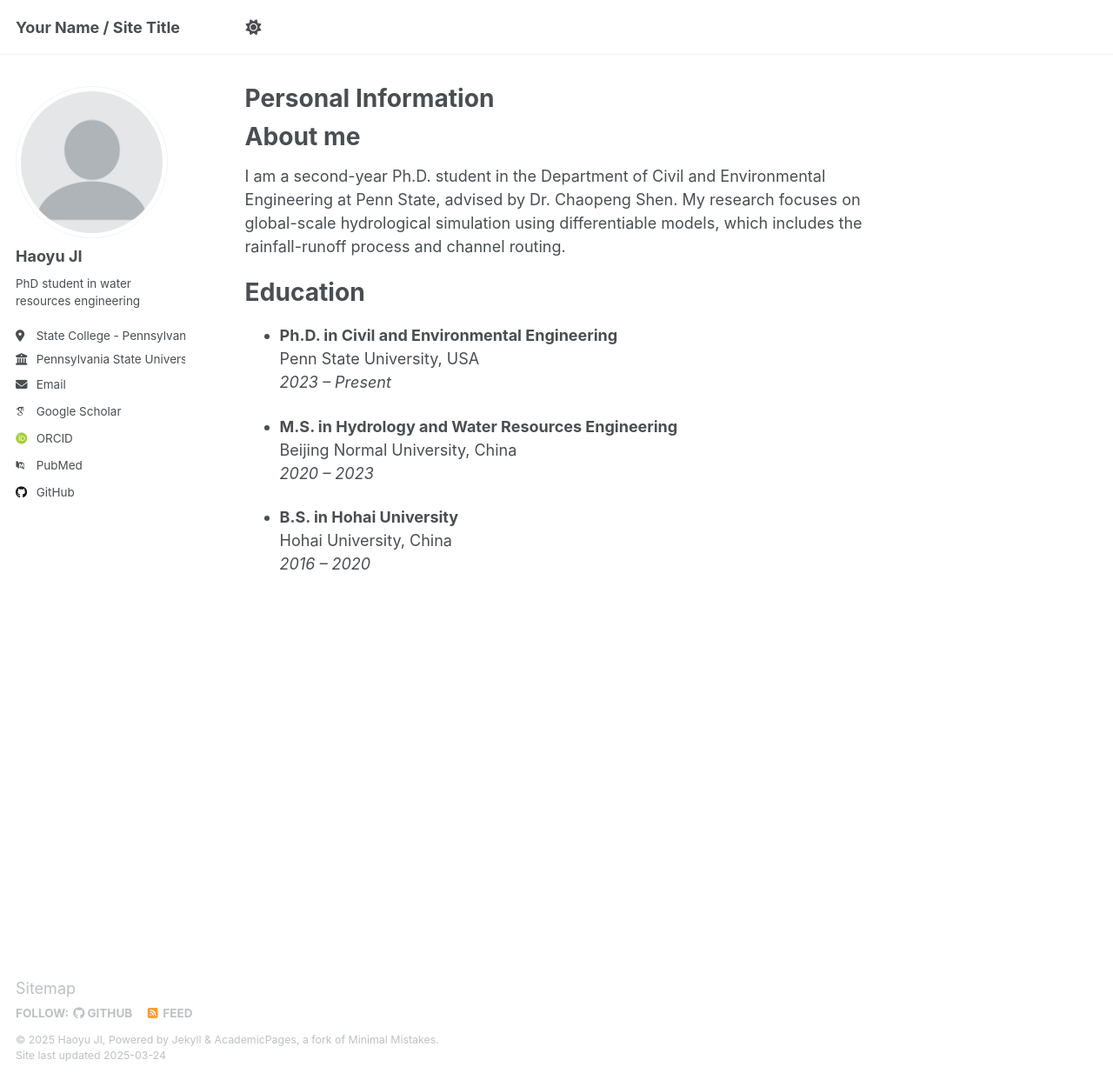
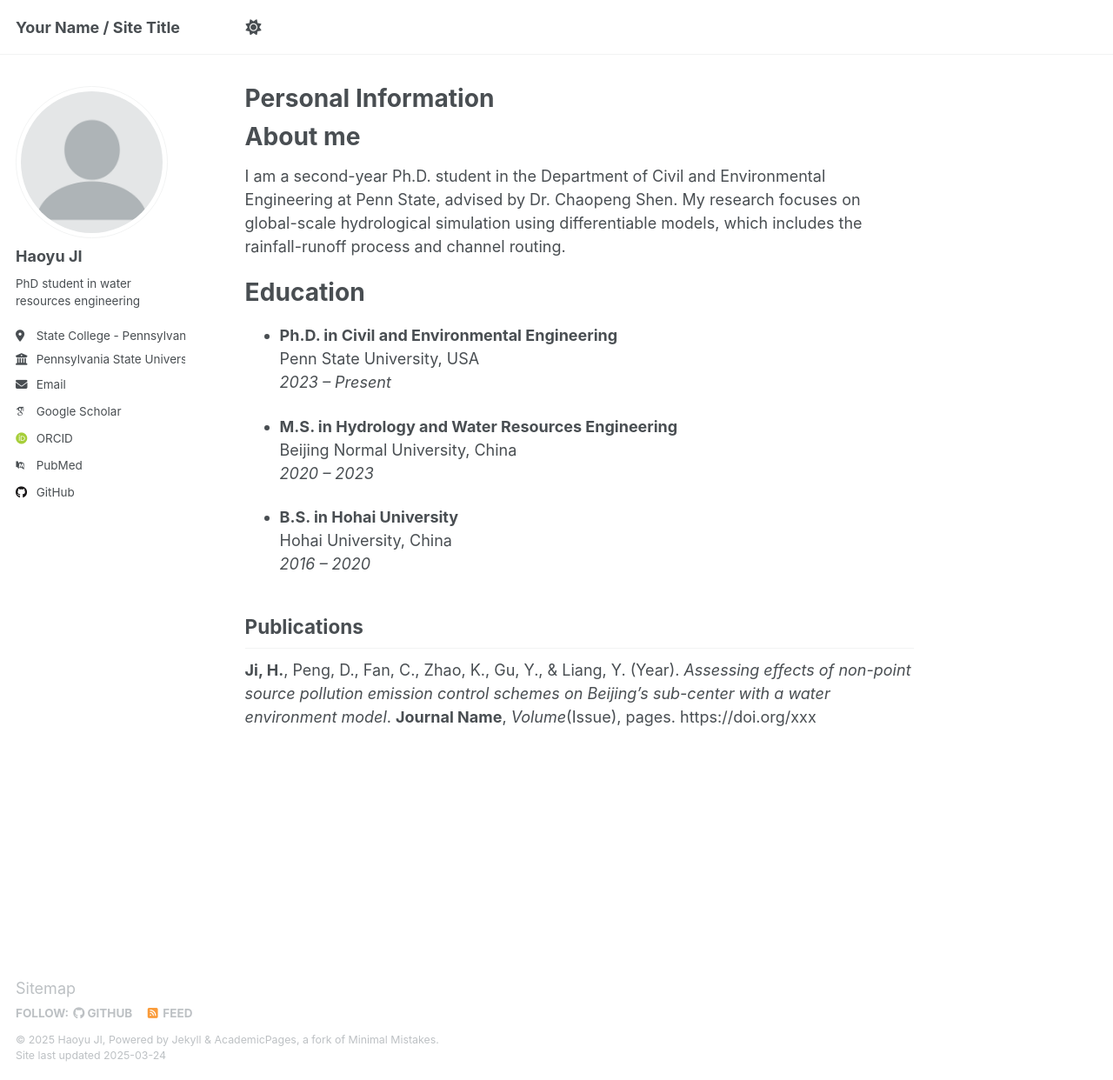
Before and after one commit to hiyuji98/hiyuji.github.io, a Jekyll site: the page built from _pages/about.md, in a window 1280 px wide and 1242 px high. Shown: the whole window at 87% size. Built offline with Jekyll 4.4.1, drawn with Linux system fonts in a browser that asks for light colours; some web fonts are replaced.

Commit message:
Update about.md

```diff
--- a/_pages/about.md
+++ b/_pages/about.md
@@ -25,3 +25,6 @@ Education
 - **B.S. in Hohai University**
   Hohai University, China
   *2016 – 2020*
+
+## Publications
+**Ji, H.**, Peng, D., Fan, C., Zhao, K., Gu, Y., & Liang, Y. (Year). *Assessing effects of non-point source pollution emission control schemes on Beijing's sub-center with a water environment model*. **Journal Name**, *Volume*(Issue), pages. https://doi.org/xxx
```
